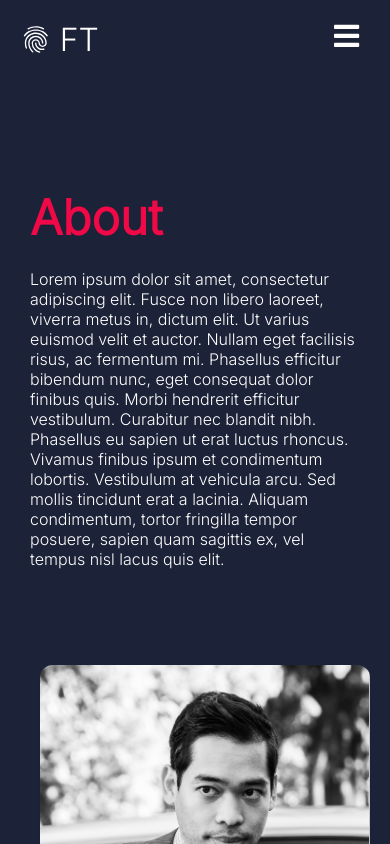
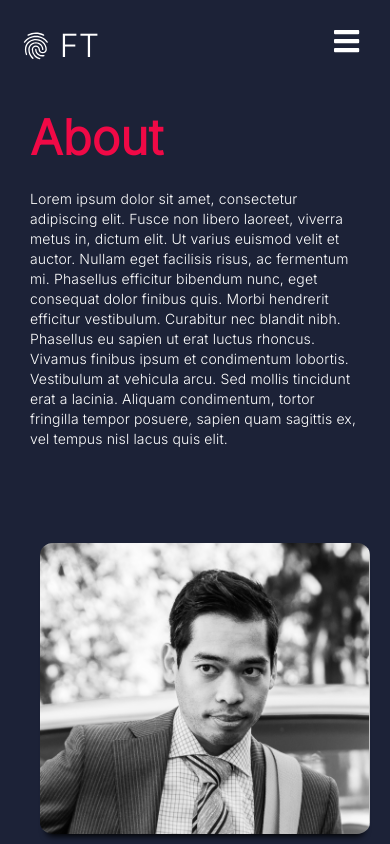
Before and after one commit to ftolentino/ftportfolio, a React (Create React App) app: page /ftportfolio/about in a window 390 px wide. Shown: the top 844 px of the page. Built offline with nearby package versions, Linux system fonts and the light colour scheme.

Commit message:
added ScopedBaseLine from MaterialUi. adjusted navbar menu media queries and active navbar menu styling

```diff
--- a/src/components/App/App.css
+++ b/src/components/App/App.css
@@ -9,9 +9,7 @@
 .App {
 	overflow-x: hidden;
 }
-.homepage {
-	margin-top: 80px
-}
+
 .ul {
 	list-style-type: none;
 }
--- a/src/components/App/App.js
+++ b/src/components/App/App.js
@@ -9,9 +9,11 @@ import Contact from '../Contact/Contact';
 import HomePage from '../HomePage/HomePage';
 import Footer from '../Footer/Footer';
 import ScrollToTop from '../ScrollToTop';
+import ScopedCssBaseline from '@material-ui/core/ScopedCssBaseline';
 
 function App() {
   return (
+    <ScopedCssBaseline>
       <div className="App">
         <ScrollToTop />
         <Navbar />
@@ -23,6 +25,7 @@ function App() {
         </Switch>
         <Footer />
       </div>
+    </ScopedCssBaseline>
   );
 }
 
--- a/src/components/NavBar/NavBar.css
+++ b/src/components/NavBar/NavBar.css
@@ -85,19 +85,21 @@
     display: flex;
     flex-direction: column;
     width: 100%;
-    height: 90vh;
     position: absolute;
     top: 80px;
     left: -100%;
     opacity: 1;
-    transition: all 0.5s ease;
+    transition: all 0.01s ease;
   }
 
   .nav-menu.active {
     background: #1c2237;
     left: 0;
-    opacity: 1;
-    transition: all 0.6s ease;
+    opacity: .95;
+    padding: 0;
+    height: 80vh;
+    margin: 0;
+    transition: all 0.01s ease;
     z-index: 1;
   }
 
@@ -111,7 +113,7 @@
   .nav-links:hover {
     color: #f00946;
     transform: scale(1.2);
-    transition: all 0.3s ease;
+    transition: all 0.01s ease;
   }
 
   .nav-item:hover {
@@ -152,3 +154,82 @@
     height: 120px;
   }
 }
+
+@media screen and (max-width: 512px) {
+  .NavbarItems {
+    position: relative;
+  }
+
+  .nav-menu {
+    display: flex;
+    flex-direction: column;
+    width: 100%;
+    position: absolute;
+    top: 80px;
+    left: -100%;
+    opacity: 1;
+    transition: all 0.01s ease;
+  }
+
+  .nav-menu.active {
+    background: #1c2237;
+    left: 0;
+    opacity: .95;
+    padding: 0;
+    height: 90vh;
+    margin: 0;
+    transition: all 0.01s ease;
+    z-index: 1;
+  }
+
+  .nav-links {
+    text-align: center;
+    padding: 2rem;
+    width: 100%;
+    display: table;
+  }
+
+  .nav-links:hover {
+    color: #f00946;
+    transform: scale(1.2);
+    transition: all 0.01s ease;
+  }
+
+  .nav-item:hover {
+    border: none;
+  }
+
+  .nav-item {
+    width: 100%;
+  }
+
+  .navbar-logo {
+    position: absolute;
+    top: 0;
+    left: 0;
+    transform: translate(25%, 50%);
+  }
+
+  .menu-icon {
+    display: block;
+    position: absolute;
+    top: 0;
+    right: 0;
+    transform: translate(-100%, 60%);
+    font-size: 1.8rem;
+    cursor: pointer;
+  }
+
+  .fa-times {
+    color: #fff;
+    font-size: 2rem;
+  }
+
+  .nav-btn {
+    display: flex;
+    justify-content: center;
+    align-items: center;
+    width: 100%;
+    height: 120px;
+  }
+}
--- a/src/components/NavBar/NavBar.js
+++ b/src/components/NavBar/NavBar.js
@@ -24,9 +24,9 @@ const Navbar = () => {
 
   useEffect(() => {
     showButton();
+    window.addEventListener('resize', showButton);
+    return window.removeEventListener('resize', showButton)
   }, []);
-
-  window.addEventListener("resize", showButton);
 
   return (
     <>
@@ -58,7 +58,7 @@ const Navbar = () => {
               </li>
               <li className="nav-btn">
                 {button ? (
-                  <Link to="/contact" className="btn-link">
+                  <Link to="/contact" className="btn-link" onClick={closeMobileMenu}>
                     <Button buttonStyle="btn--outline">Contact</Button>
                   </Link>
                 ) : (
```
Lines whose indentation alone changed are shown as unchanged.
